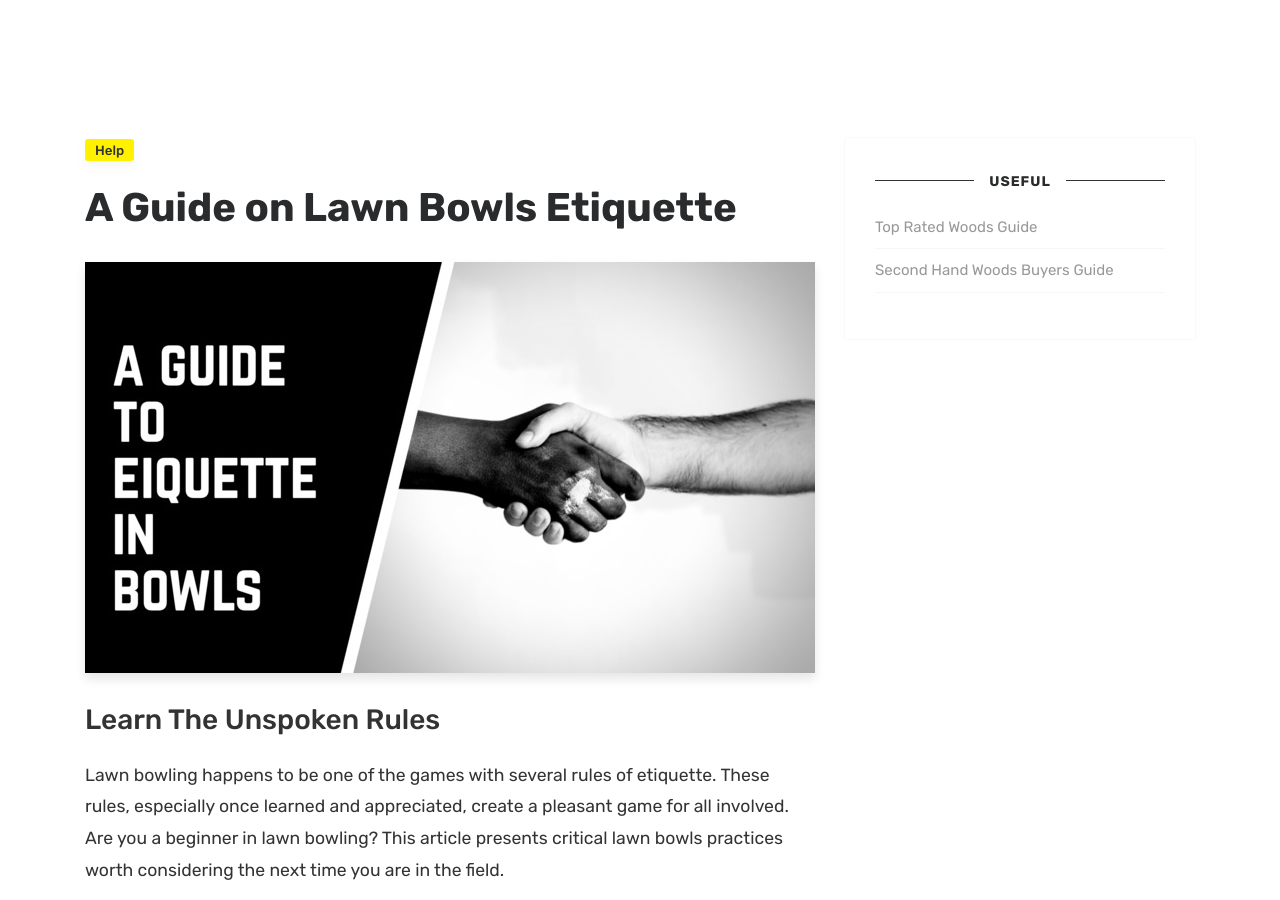
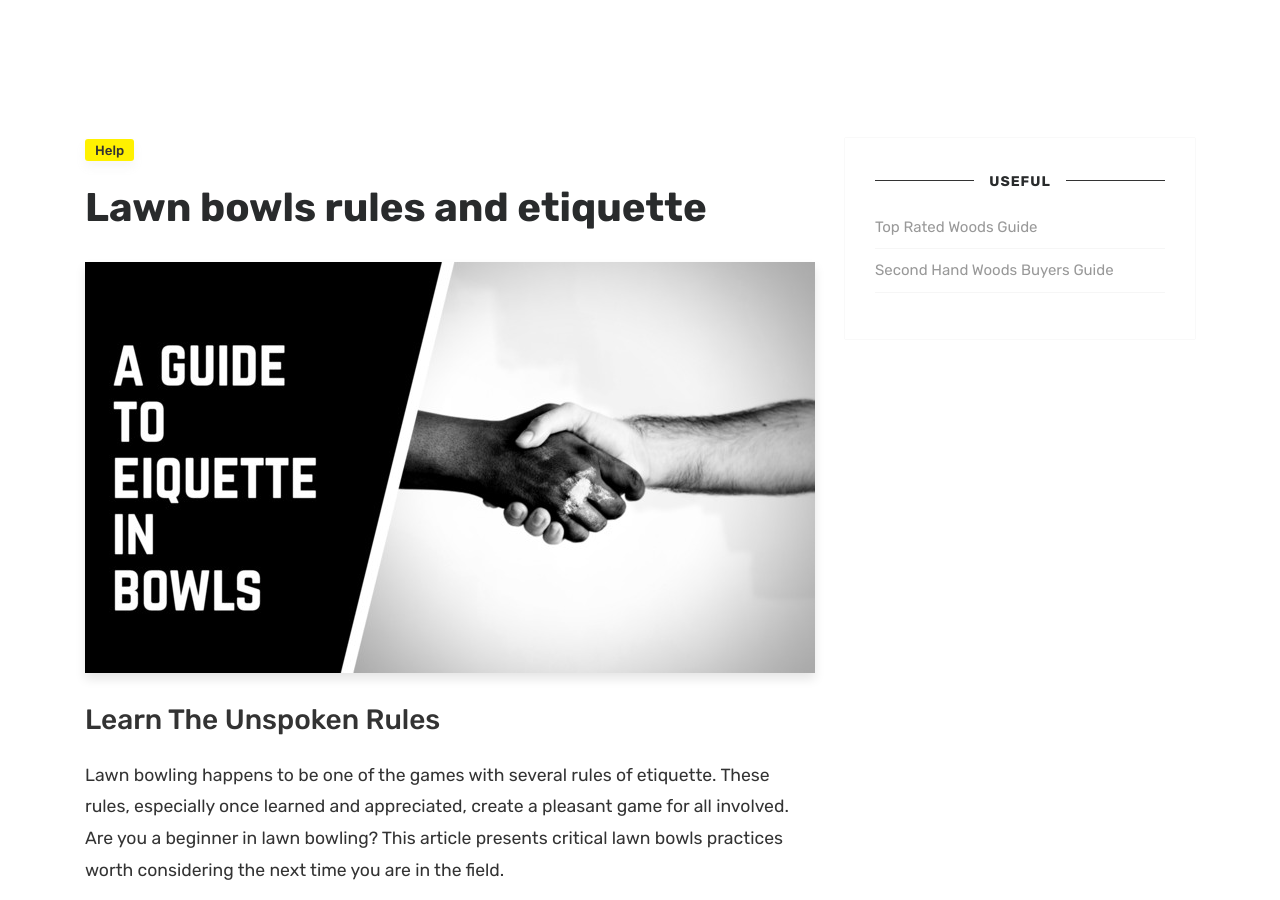
Before and after one commit to krussll/etsysimplicity, a Jekyll site: the page built from _posts/2019-04-24-lawn-bowls-rules-and-etiquette.md, in a window 1280 px wide and 900 px high. Built offline with Jekyll 4.4.1, drawn with Linux system fonts in a browser that asks for light colours; nearby versions of some CDN libraries; some of the changed text lies outside the part shown.

Commit message:
Update and rename 2019-04-16-a-guide-to-lawn-bowls-etiquette.md to 2019-04-24-lawn-bowls-rules-and-etiquette.md

```diff
--- a/_posts/2019-04-16-a-guide-to-lawn-bowls-etiquette.md
+++ b/_posts/2019-04-24-lawn-bowls-rules-and-etiquette.md
@@ -1,11 +1,11 @@
 ---
 layout: post
-title:  "A Guide on Lawn Bowls Etiquette"
+title:  "Lawn bowls rules and etiquette"
 author: reece
 categories: [ "help" ]
 image: assets/images/a-guide-to-lawn-bowls-etiquette.jpg
 featured: true
-description: "A Guide on Lawn Bowls Etiquette- Learn The Unspoken Rules"
+description: "A Guide on Lawn bowls rules and etiquette - Learn The Unspoken Rules"
 ---
 
 ### Learn The Unspoken Rules
```
